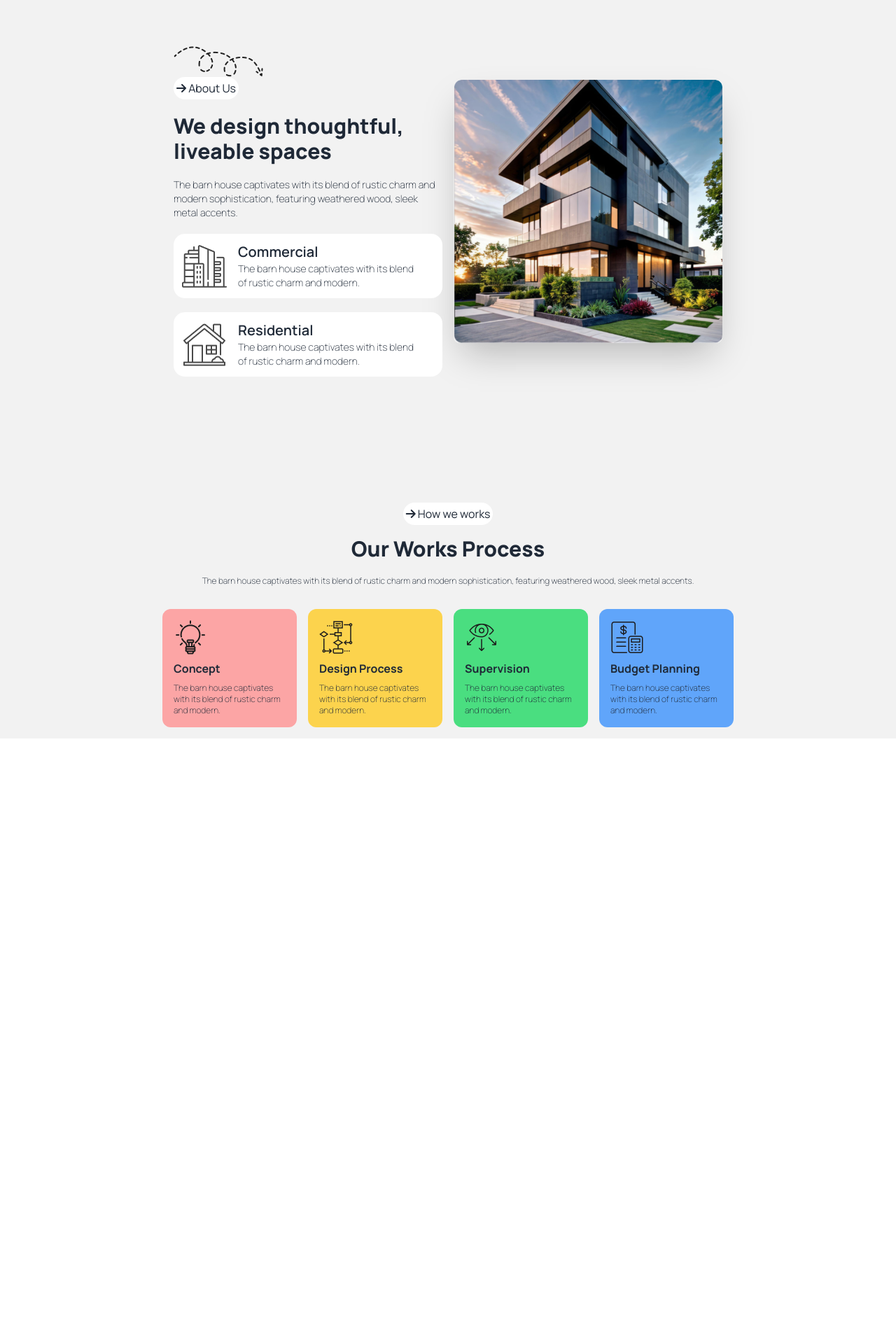
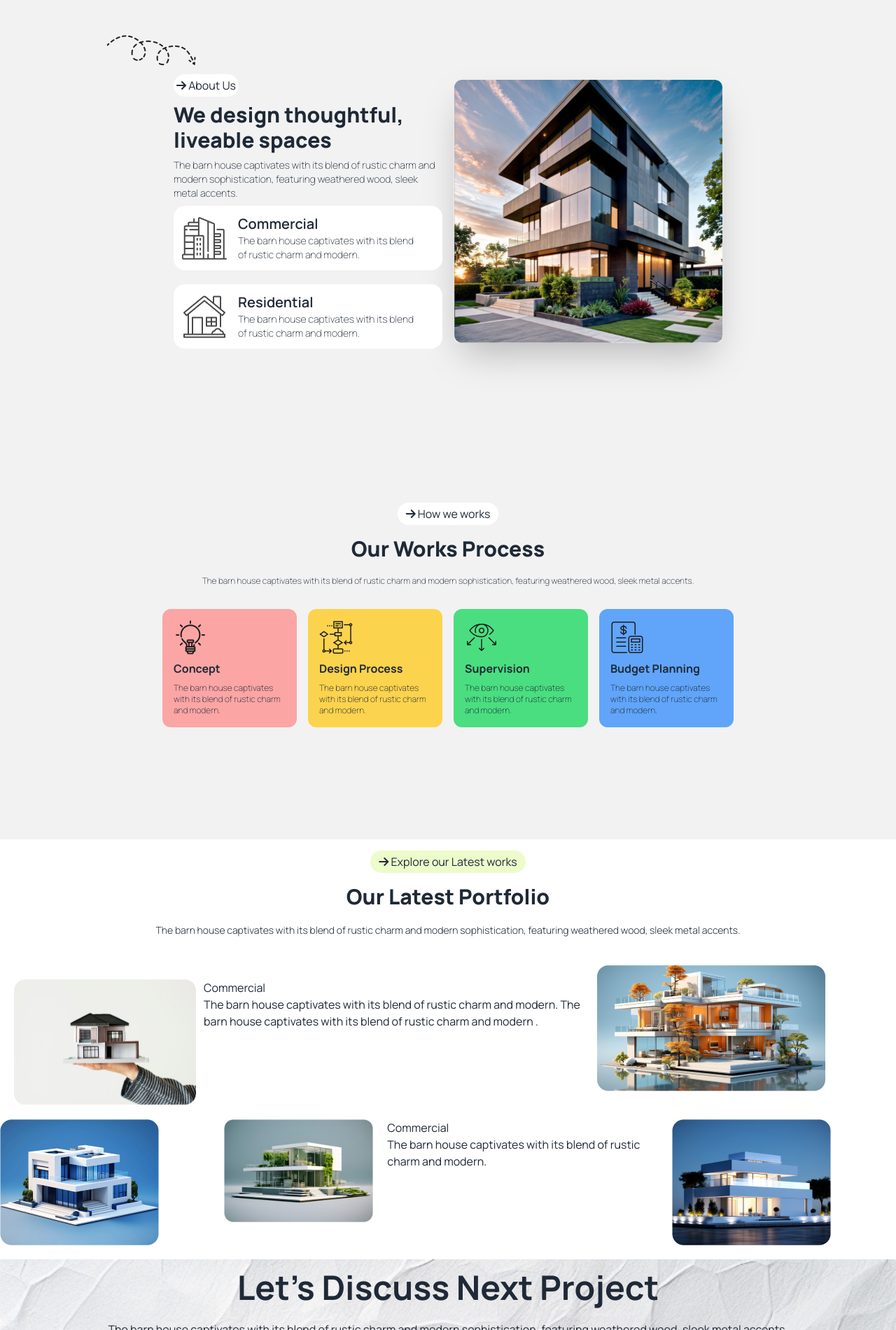
Before and after one commit to Mahadi200/3rd-assignment-mahadi, a plain HTML site: page index.html in a window 1280 px wide. Shown: the part 900-2800 px from the top of the page at 70% size. Before the commit the page ends 1955 px from the top, so only its background shows below. Drawn offline with nearby package versions, Linux system fonts and the light colour scheme.

Commit message:
added extra section and input section

```diff
--- a/index.html
+++ b/index.html
@@ -38,7 +38,7 @@
 
         </ul>
       </div>
-      <div class="navbar-end">
+      <div class="navbar-end  ">
         <div class="dropdown">
           <div tabindex="0" role="button" class="btn btn-ghost lg:hidden">
             <svg xmlns="http://www.w3.org/2000/svg" class="h-5 w-5" fill="none" viewBox="0 0 24 24"
@@ -55,6 +55,7 @@
             <li><a>Contact US</a></li>
         </div>
 
+        <div class=" hidden lg:flex items-center">
           <i class="fa-solid fa-magnifying-glass bg-gray-50 rounded-full py-1 px-1 mr-2 "></i>
 
           <i class="fa-solid fa-cart-shopping bg-gray-50 rounded-full py-1 px-1 mr-2 ">
@@ -62,6 +63,7 @@
 
           <a class="btn bg-lime-400 rounded-3xl font-extrabold ">Book Consult <i
               class="fa-solid fa-arrow-right -rotate-45 bg-black text-white rounded-full py-2 px-2"></i></a>
+        </div>
       </div>
     </div>
   </header>
@@ -85,17 +87,18 @@
 
   <section class="mt-20">
     <div class="hero bg-base-200 min-h-screen">
-      <div class="hero-content flex-col lg:flex-row-reverse  content-center">
-        <img src="./assets/Rectangle.png" class="max-w-sm rounded-lg shadow-2xl" />
+      <div class="hero-content flex-col lg:flex-row-reverse  content-center relative">
+        <img src="./assets/Rectangle.png" class="max-w-sm rounded-lg shadow-2xl w-full h-full" />
         <div>
-          <div class="reletive "><img src="./assets/Vector.png" alt=""></div>
+          <div class="absolute -top-10 -left-20  none"><img class="hidden lg:block" src="./assets/Vector.png"
+              alt="vect"></div>
 
           <div><button class="bg-white py-1 px-1 rounded-2xl"> <i class="fa-solid fa-arrow-right"></i> About Us</button>
           </div>
-          <div class="text-3xl font-extrabold my-5">
+          <div class="text-3xl font-extrabold my-2">
             We design thoughtful,<br> liveable spaces
           </div>
-          <div class="font-thin text-sm w-96 my-5">The barn house captivates with its blend of rustic charm and
+          <div class="font-thin text-sm w-96 my-2">The barn house captivates with its blend of rustic charm and
             modern sophistication, featuring weathered wood, sleek metal accents.</div>
           <div class="card card-side bg-base-100 px-3 w-96 ">
             <figure>
@@ -124,7 +127,8 @@
   </section>
   <section>
     <div class=" bg-base-200  ">
-      <div class="container hero-content"><button class="bg-white py-1 px-1 rounded-2xl"> <i class="fa-solid fa-arrow-right"></i> How we works</button>
+      <div class="container hero-content">
+        <button class="bg-white py-1 px-3 rounded-2xl"> <i class="fa-solid fa-arrow-right"></i> How we works</button>
       </div>
       <div class="text-center">
         <div class="text-3xl font-extrabold mb-5">Our Works Process</div>
@@ -135,33 +139,117 @@
           metal accents.
         </div>
       </div>
-      <div class=" container hero-content  flex-col lg:flex-row max-width flex  mt-4  ">
+      <div class=" container hero-content  flex-col lg:flex-row max-width flex  mt-4 pb-40 ">
 
         <div class=" w-48 py-4 px-4 rounded-xl bg-red-300 ">
           <img src="./assets/concept.png" alt="concept">
           <div class="font-bold mt-2">Concept</div>
-<div class="text-xs font-thin mt-2 ">The barn house captivates with its blend of rustic charm and modern.</div>
+          <div class="text-xs font-thin mt-2 ">The barn house captivates with its blend of rustic charm and modern.
+          </div>
         </div>
         <div class=" w-48 py-4 px-4 rounded-xl bg-amber-300 ">
           <img src="./assets/flow-chart.png" alt="flow-chart">
           <div class="font-bold mt-2">Design Process</div>
-<div class="text-xs font-thin mt-2 ">The barn house captivates with its blend of rustic charm and modern.</div>
+          <div class="text-xs font-thin mt-2 ">The barn house captivates with its blend of rustic charm and modern.
+          </div>
         </div>
         <div class=" w-48 py-4 px-4 rounded-xl bg-green-400 ">
           <img src="./assets/vision.png" alt="vision">
           <div class="font-bold mt-2">Supervision</div>
-<div class="text-xs font-thin mt-2 ">The barn house captivates with its blend of rustic charm and modern.</div>
+          <div class="text-xs font-thin mt-2 ">The barn house captivates with its blend of rustic charm and modern.
+          </div>
         </div>
         <div class=" w-48 py-4 px-4 rounded-xl bg-blue-400 ">
           <img src="./assets/budget-planning.png" alt="budget">
           <div class="font-bold mt-2">Budget Planning</div>
-<div class="text-xs font-thin mt-2 ">The barn house captivates with its blend of rustic charm and modern.</div>
+          <div class="text-xs font-thin mt-2 ">The barn house captivates with its blend of rustic charm and modern.
+          </div>
+        </div>
+      </div>
+    </div>
+  </section>
+  <section>
+    <div class="container hero-content">
+      <button class="bg-lime-100 py-1 px-3 rounded-2xl"> <i class="fa-solid fa-arrow-right"></i> Explore our Latest
+        works</button>
+    </div>
+    <div class="container text-center">
+      <h1 class="text-3xl font-extrabold mb-5 ">Our Latest Portfolio</h1>
+      <p class="font-light text-sm">The barn house captivates with its blend of rustic charm and modern sophistication,
+        featuring weathered wood, sleek
+        metal accents.
+      </p>
+    </div>
+
+    <div>
+      <div class="mt-10 grid grid-cols-12   ">
+        <div class="col-span-8   ">
+          <div class="grid grid-cols-12 border-slate-500 py-5 px-5  ">
+            <div class=" col-span-4"><img src="./assets/img1.png" alt="img1"></div>
+            <div class="col-span-8">
+              <h1>Commercial</h1>
+              <p>The barn house captivates with its blend of rustic charm and modern. The barn house captivates with its
+                blend of rustic
+                charm and modern .</p>
+            </div>
+          </div>
+        </div>
+        <div class="col-span-4 "><img src="./assets/img2.png" alt="img2"></div>
+
+        <div class="col-span-3"><img src="./assets/img3.png" alt="img3"></div>
+
+        <div class="grid col-span-6">
+          <div class=" grid grid-cols-12">
+            <div class="col-span-4 "><img src="./assets/img4.png" alt="img4"></div>
+            <div class="col-span-8 pl-5">
+              <h1>Commercial</h1>
+              <p>The barn house captivates with its blend of rustic charm and modern.
+              </p>
+            </div>
+          </div>
+        </div>
+
+        <div class="col-span-3"> <img src="./assets/img5.png" alt="img5"></div>
+
+      </div>
+  </section>
+
+  <section class="mt-5">
+    <div class=" bg-[url('./assets/bg.jpg')] bg-no-repeat bg-cover">
+      <div class="hero  ">
+        <div class="hero-content text-center">
+          <div class="">
+            <h1 class="text-5xl font-bold">Let’s Discuss Next Project</h1>
+            <p class="py-6">
+              The barn house captivates with its blend of rustic charm and modern sophistication, featuring weathered
+              wood, sleek
+              metal accents.
+            </p>
+          </div>
+
+
         </div>
 
       </div>
 
 
+<div class="grid grid-cols-2 justify-center gap-3 place-items-center w-3/5 ">
+  <div>
+    <input type="text" placeholder="First Name*" class="input input-bordered w-full max-w-xs" />
+  </div>
+  <div>
+    <input type="text" placeholder="last  Name*" class="input input-bordered w-full max-w-xs" />
+  </div>
+  <div>
+    <input type="text" placeholder="Phone Number" class="input input-bordered w-full max-w-xs" />
+  </div>
+  <div>
+    <input type="text" placeholder="Email Number" class="input input-bordered w-full max-w-xs" />
+  </div>
 
+  <div>
+    <textarea class="textarea textarea-bordered" placeholder="Bio"></textarea>
+  </div>
 </div>
   </section>
 
```
Lines whose indentation alone changed are shown as unchanged.
